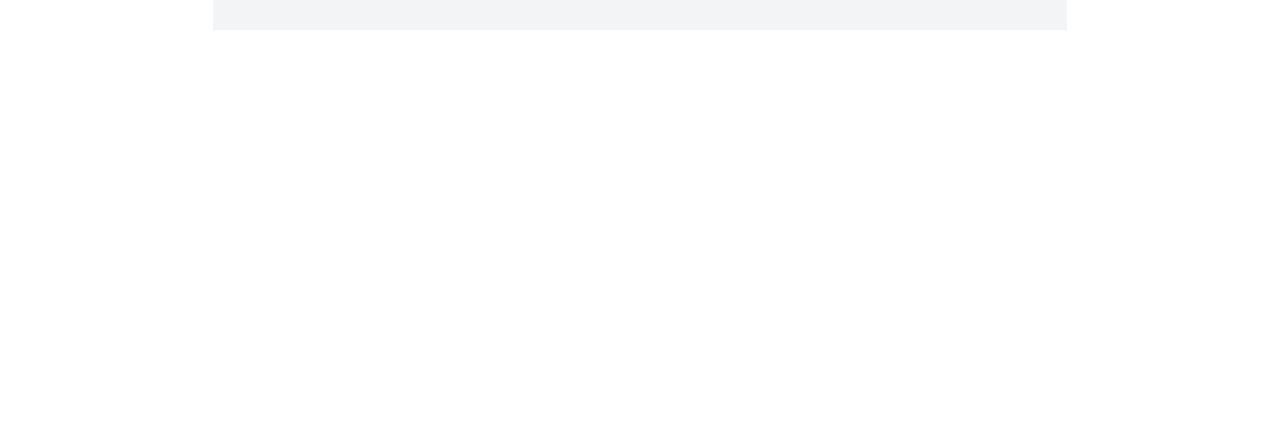
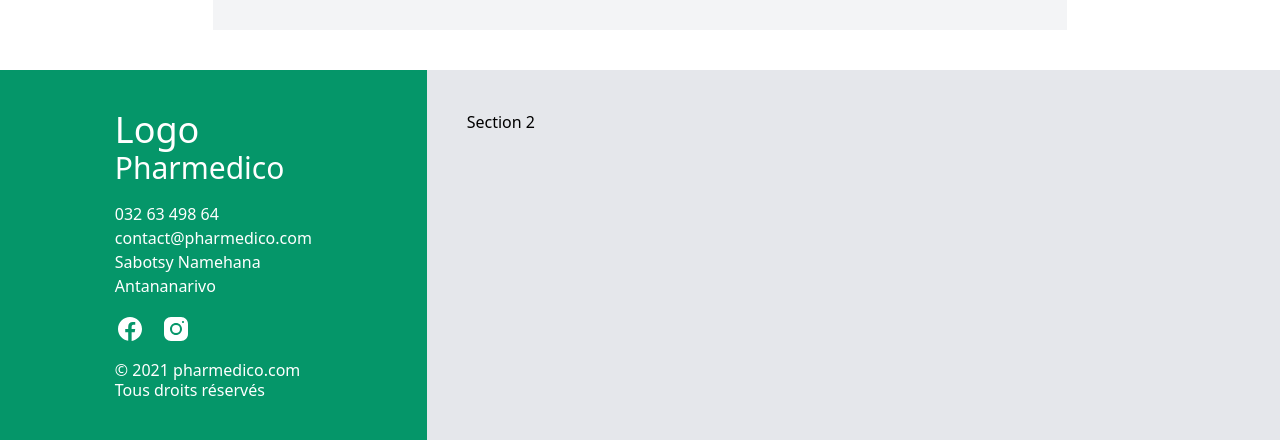
Before and after one commit to narisraz/pharmedico-old, a Next.js app: page / in a window 1280 px wide. Shown: the part 1854-2294 px from the top of the page. Before the commit the page ends 1924 px from the top, so only its background shows below. Built offline with nearby package versions, Linux system fonts and the light colour scheme.

Commit message:
Create footer component

```diff
--- a/components/button.js
+++ b/components/button.js
@@ -1,6 +1,7 @@
 export default function Button(props) {
   const {
     className,
+    icon,
     link,
     submit,
     onClick
@@ -8,7 +9,7 @@ export default function Button(props) {
 
   return (
     <button
-      className={`transition ease-in-out 600 focus:outline-none ${link ? "border-transparent border-b-2 hover:border-green-600" : "px-4"} ${className}`}
+      className={`transition ease-in-out 600 focus:outline-none ${link ? "border-transparent border-b-2 hover:border-green-600" : icon ? "" : "px-4"} ${className}`}
       onClick={onClick}
       type={`${submit ? "submit" : "button"}`}
     >
--- /dev/null
+++ b/components/footer.js
@@ -0,0 +1,37 @@
+import Button from "./button";
+
+export default function Footer(props) {
+  return (
+    <footer className="bg-gray-200 flex">
+      <section className="flex py-10 w-1/3 bg-green-600 text-white">
+        <div className="mx-auto">
+          <div className="text-4xl">
+            Logo
+          </div>
+          <div className="mb-4 text-3xl">
+            Pharmedico
+          </div>
+          <ul className="mb-4 text-base font-medium">
+            <li>032 63 498 64</li>
+            <li>contact@pharmedico.com</li>
+            <li>Sabotsy Namehana</li>
+            <li>Antananarivo</li>
+          </ul>
+          <div className="mb-4 flex space-x-4">
+            <Button icon>
+              <svg fill="#ffffff" xmlns="http://www.w3.org/2000/svg"  viewBox="0 0 30 30" width="30px" height="30px">    <path d="M15,3C8.373,3,3,8.373,3,15c0,6.016,4.432,10.984,10.206,11.852V18.18h-2.969v-3.154h2.969v-2.099c0-3.475,1.693-5,4.581-5 c1.383,0,2.115,0.103,2.461,0.149v2.753h-1.97c-1.226,0-1.654,1.163-1.654,2.473v1.724h3.593L19.73,18.18h-3.106v8.697 C22.481,26.083,27,21.075,27,15C27,8.373,21.627,3,15,3z"/></svg>
+            </Button>
+            <Button icon>
+              <svg fill="#ffffff" xmlns="http://www.w3.org/2000/svg"  viewBox="0 0 30 30" width="30px" height="30px">    <path d="M 9.9980469 3 C 6.1390469 3 3 6.1419531 3 10.001953 L 3 20.001953 C 3 23.860953 6.1419531 27 10.001953 27 L 20.001953 27 C 23.860953 27 27 23.858047 27 19.998047 L 27 9.9980469 C 27 6.1390469 23.858047 3 19.998047 3 L 9.9980469 3 z M 22 7 C 22.552 7 23 7.448 23 8 C 23 8.552 22.552 9 22 9 C 21.448 9 21 8.552 21 8 C 21 7.448 21.448 7 22 7 z M 15 9 C 18.309 9 21 11.691 21 15 C 21 18.309 18.309 21 15 21 C 11.691 21 9 18.309 9 15 C 9 11.691 11.691 9 15 9 z M 15 11 A 4 4 0 0 0 11 15 A 4 4 0 0 0 15 19 A 4 4 0 0 0 19 15 A 4 4 0 0 0 15 11 z"/></svg>
+            </Button>
+          </div>
+          <div className="text-base font-medium leading-tight">
+            © {(new Date().getFullYear())} pharmedico.com <br/>
+            Tous droits réservés
+          </div>
+        </div>
+      </section>
+      <section className="p-10">Section 2</section>
+    </footer>
+  )
+}
--- a/pages/index.js
+++ b/pages/index.js
@@ -1,8 +1,8 @@
 import Head from 'next/head'
 
 import BasicLayout from '../components/basic-layout'
-import Card from '../components/card'
 import CategoryList from '../components/category-list'
+import Footer from '../components/footer'
 import Header from '../components/header'
 import Top from '../components/top'
 
@@ -86,6 +86,8 @@ export default function Home() {
         </div>
 
       </main>
+
+      <Footer />
     </BasicLayout>
   )
 }
```
